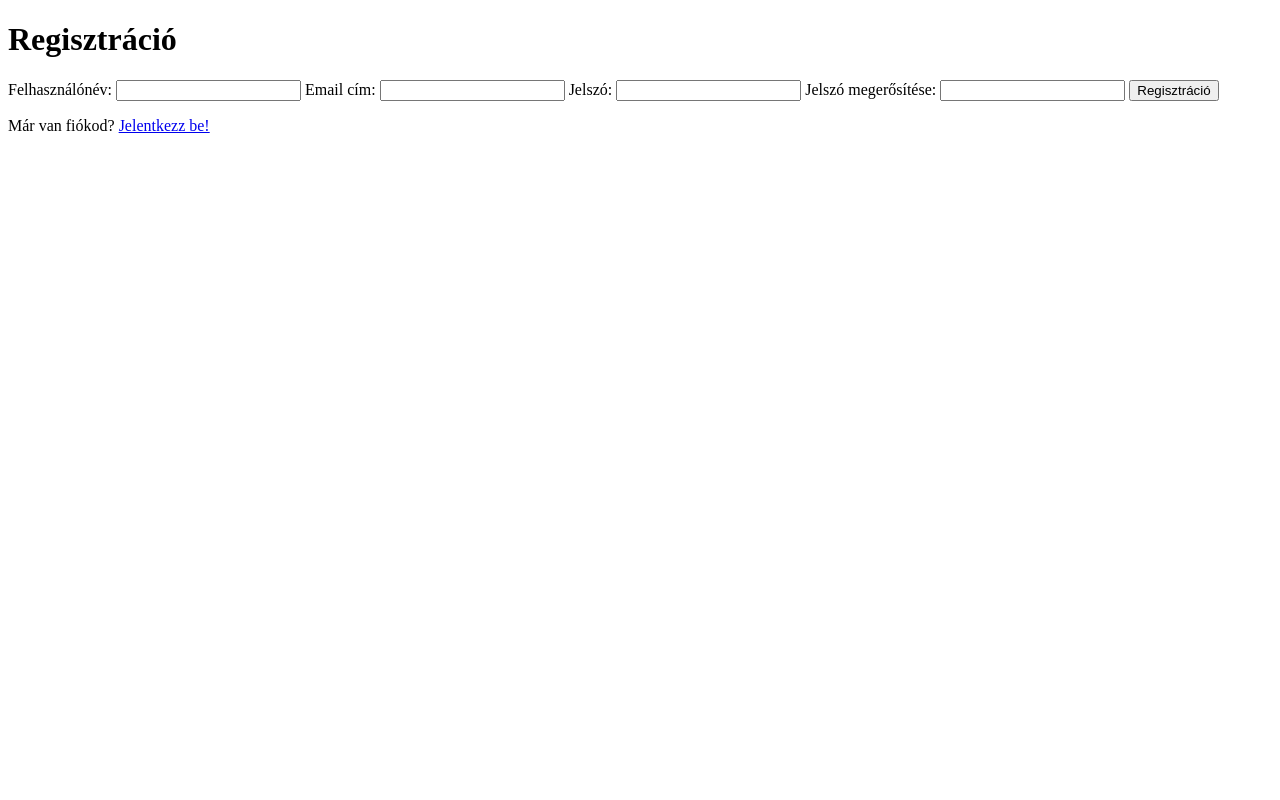
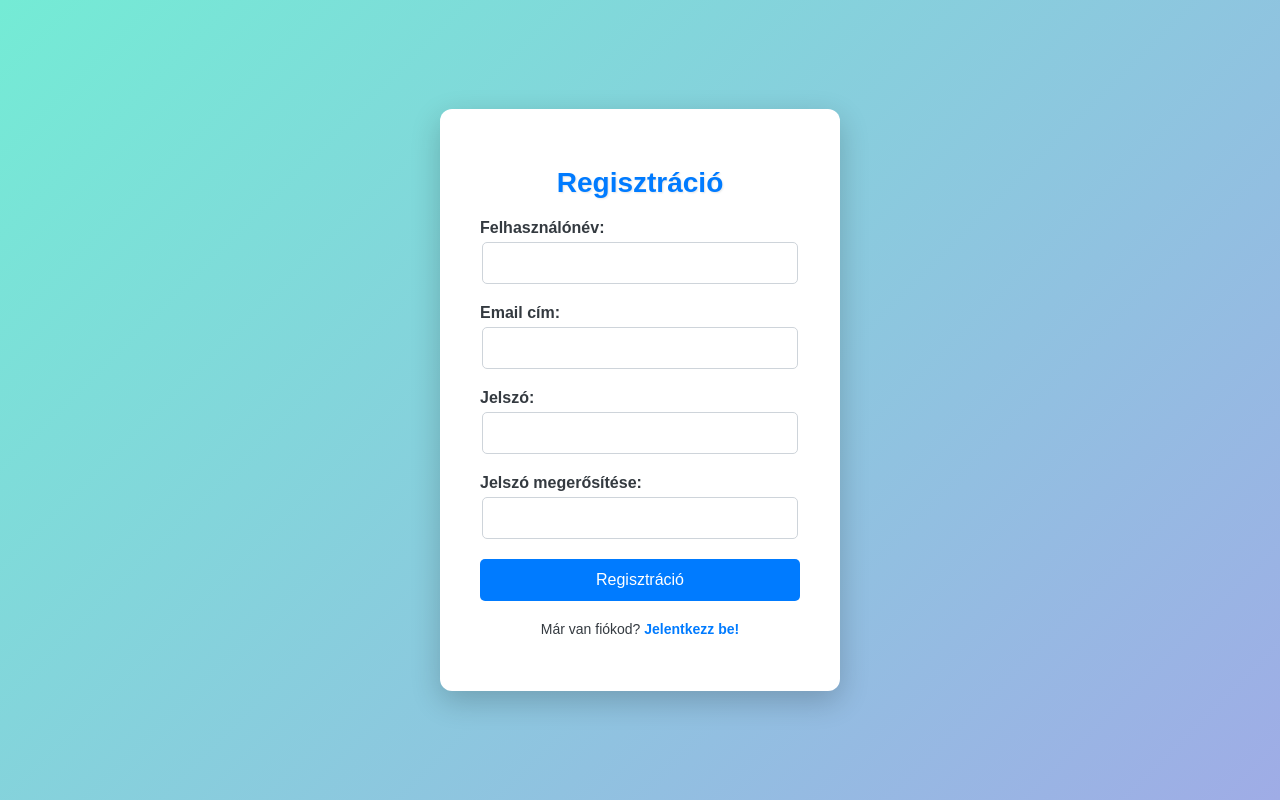
Before and after one commit to Ferfo1/ikt-shop, a PHP site: page /register.php in a window 1280 px wide. Run offline with PHP 8.4, Linux system fonts and the light colour scheme; a stand-in replaces the project's code that opens the database connection.

Commit message:
Refactor registration page styling

```diff
--- a/register.php
+++ b/register.php
@@ -8,17 +8,103 @@ if (isset($_SESSION['user_id'])) {
     exit();
 }
 ?>
-
 <!DOCTYPE html>
 <html lang="hu">
 <head>
     <meta charset="UTF-8">
     <meta name="viewport" content="width=device-width, initial-scale=1.0">
     <title>Regisztráció</title>
+    <style>
+        body {
+            font-family: 'Arial', sans-serif;
+            background: linear-gradient(135deg, #74ebd5, #9face6);
+            display: flex;
+            justify-content: center;
+            align-items: center;
+            height: 100vh;
+            margin: 0;
+            color: #343a40;
+        }
+
+        .register-container {
+            background-color: #fff;
+            padding: 40px;
+            border-radius: 12px;
+            box-shadow: 0 10px 30px rgba(0, 0, 0, 0.2);
+            width: 320px;
+            text-align: center;
+            transition: transform 0.3s;
+        }
+
+        .register-container:hover {
+            transform: scale(1.02);
+        }
+
+        h1 {
+            margin-bottom: 20px;
+            font-size: 28px;
+            color: #007bff;
+            text-shadow: 1px 1px 2px rgba(0, 0, 0, 0.1);
+        }
+
+        label {
+            display: block;
+            margin-bottom: 5px;
+            text-align: left;
+            font-weight: bold;
+        }
+
+        input {
+            width: 290px;
+            padding: 12px;
+            margin-bottom: 20px;
+            border: 1px solid #ced4da;
+            border-radius: 5px;
+            font-size: 14px;
+            transition: border-color 0.3s;
+        }
+
+        input:focus {
+            border-color: #007bff;
+            outline: none;
+            box-shadow: 0 0 5px rgba(0, 123, 255, 0.5);
+        }
+
+        button {
+            width: 100%;
+            padding: 12px;
+            background-color: #007bff;
+            color: white;
+            border: none;
+            border-radius: 5px;
+            cursor: pointer;
+            font-size: 16px;
+            transition: background-color 0.3s;
+        }
+
+        button:hover {
+            background-color: #0056b3;
+        }
+
+        p {
+            margin-top: 20px;
+            font-size: 14px;
+        }
+
+        a {
+            color: #007bff;
+            text-decoration: none;
+            font-weight: bold;
+        }
+
+        a:hover {
+            text-decoration: underline;
+        }
+    </style>
 </head>
 <body>
+    <div class="register-container">
         <h1>Regisztráció</h1>
-
         <form action="auth.php" method="POST">
             <label for="username">Felhasználónév:</label>
             <input type="text" name="username" required>
@@ -34,7 +120,7 @@ if (isset($_SESSION['user_id'])) {
 
             <button type="submit" name="register">Regisztráció</button>
         </form>
-
         <p>Már van fiókod? <a href="login.php">Jelentkezz be!</a></p>
+    </div>
 </body>
 </html>
```
Lines whose indentation alone changed are shown as unchanged.
